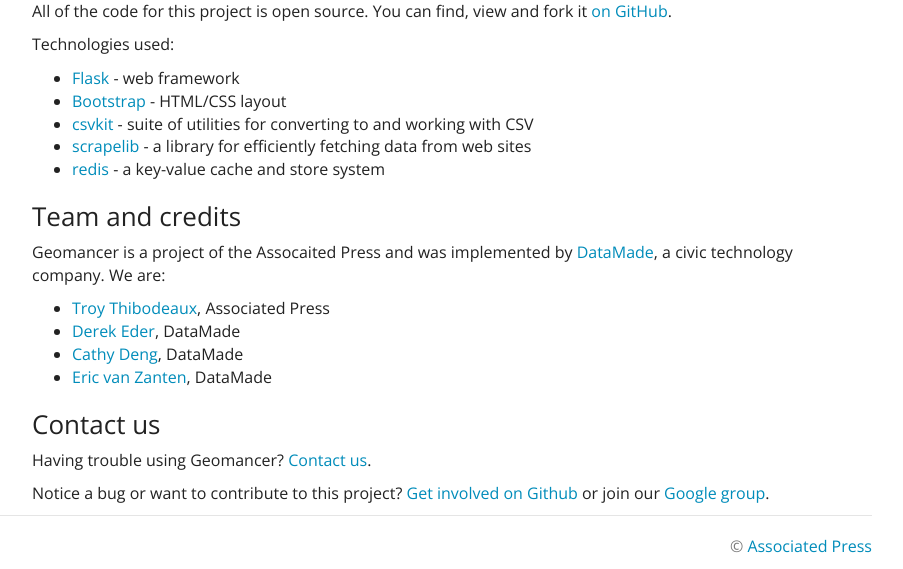
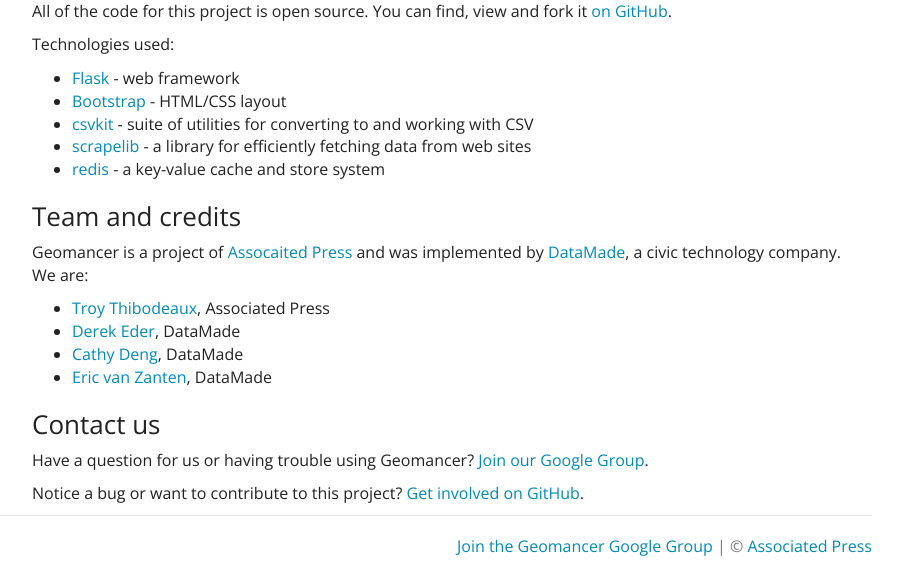
Before and after one commit to associatedpress/geomancer, a Flask app: page /about in a window 1280 px wide. Shown: the part 446-1015 px from the top of the page, without its empty margins (338-1241 px from the left). Run offline with Flask 2, Linux system fonts and the light colour scheme; data that the repository does not hold is empty; parts of the project's set-up code (start-up, migrations or seed data) failed here and were passed over; some libraries are stand-ins or nearby versions.

Commit message:
updated links to contact and google group, added google group to footer, closes #36, closes #37

```diff
--- a/geomancer/templates/about.html
+++ b/geomancer/templates/about.html
@@ -39,7 +39,7 @@
 
   <h3 id='team-and-credits'>Team and credits</h3>
 
-  <p>Geomancer is a project of the Assocaited Press and was implemented by <a href='http://datamade.us'>DataMade</a>, a civic technology company. We are: </p>
+  <p>Geomancer is a project of <a href='http://ap.org'>Assocaited Press</a> and was implemented by <a href='http://datamade.us'>DataMade</a>, a civic technology company. We are: </p>
   <ul>
   	<li><a href='https://github.com/tthibo'>Troy Thibodeaux</a>, Associated Press</li>
     <li><a href='https://github.com/derekeder'>Derek Eder</a>, DataMade</li>
@@ -50,11 +50,11 @@
   <h3 id='contact-us'>Contact us</h3>
 
   <p>
-    Having trouble using Geomancer? <a href='http://datamade.us/contact-us/'>Contact us</a>.
+    Have a question for us or having trouble using Geomancer? <a href='https://groups.google.com/forum/#!forum/geomancer'>Join our Google Group</a>.
   </p>
 
   <p>
-    Notice a bug or want to contribute to this project? <a href='https://github.com/associatedpress/geomancer'>Get involved on Github</a> or join our <a href='#'>Google group</a>.
+    Notice a bug or want to contribute to this project? <a href='https://github.com/associatedpress/geomancer'>Get involved on GitHub</a>.
   </p>
 </div>
 
--- a/geomancer/templates/base.html
+++ b/geomancer/templates/base.html
@@ -52,7 +52,10 @@
         <div class='clearfix'></div>
 
         <div class="footer">
-          <p class='pull-right'>&copy; <a href='http://datamade.us'>Associated Press</a></p>
+          <p class='pull-right'>
+            <a href='https://groups.google.com/forum/#!forum/geomancer'>Join the Geomancer Google Group</a>
+            | &copy; <a href='http://ap.org'>Associated Press</a>
+          </p>
         </div>
       </div>
 
--- a/geomancer/templates/geomance.html
+++ b/geomancer/templates/geomance.html
@@ -48,13 +48,13 @@
                     <div class='alert alert-danger'>\
                         <h4><i class='fa fa-bug'></i> Oh, no! We had a problem merging your data.</h4>\
                         <p>" + data.result + "</p>\
-                        <p>Please <a href='/'>try again.</a><br />If this error persists <a href='mailto:info@datamade.us'>contact us.</a></p>\
+                        <p>Please <a href='/'>try again.</a><br />If this error persists <a href='https://groups.google.com/forum/#!forum/geomancer'>let us know on our Google Group</a>.</p>\
                     </div>";
             } else if(data.result == ''){
                 template = "\
                     <div class='alert alert-danger'>\
                         <h4><i class='fa fa-bug'></i> Oh, no! No data was returned.</h4>\
-                        <p>Please <a href='/'>try again.</a><br />If this error persists <a href='mailto:info@datamade.us'>contact us.</a></p>\
+                        <p>Please <a href='/upload'>try again.</a><br />If this error persists <a href='https://groups.google.com/forum/#!forum/geomancer'>let us know on our Google Group</a>.</p>\
                     </div>";
             } else {
                 template = "\
```
